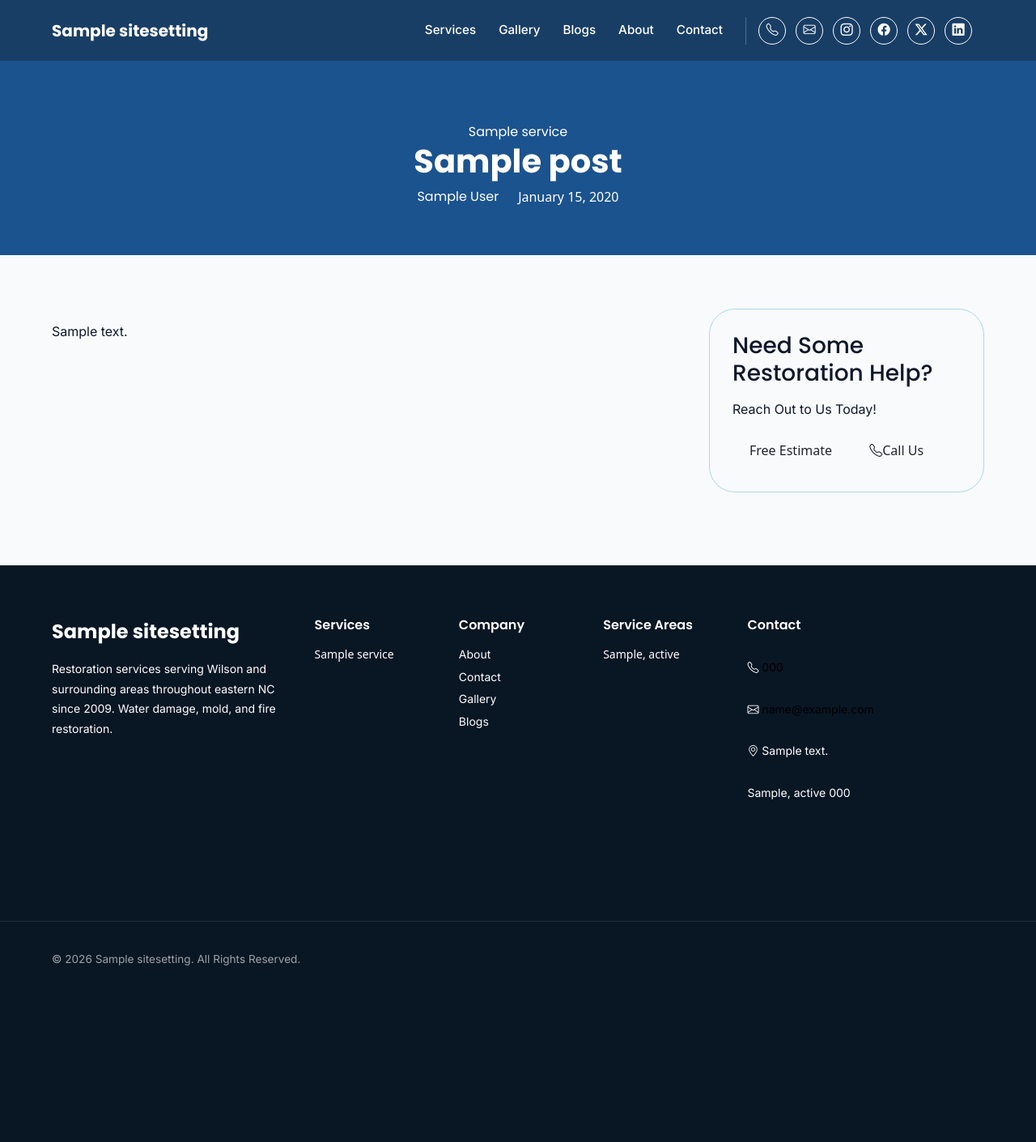
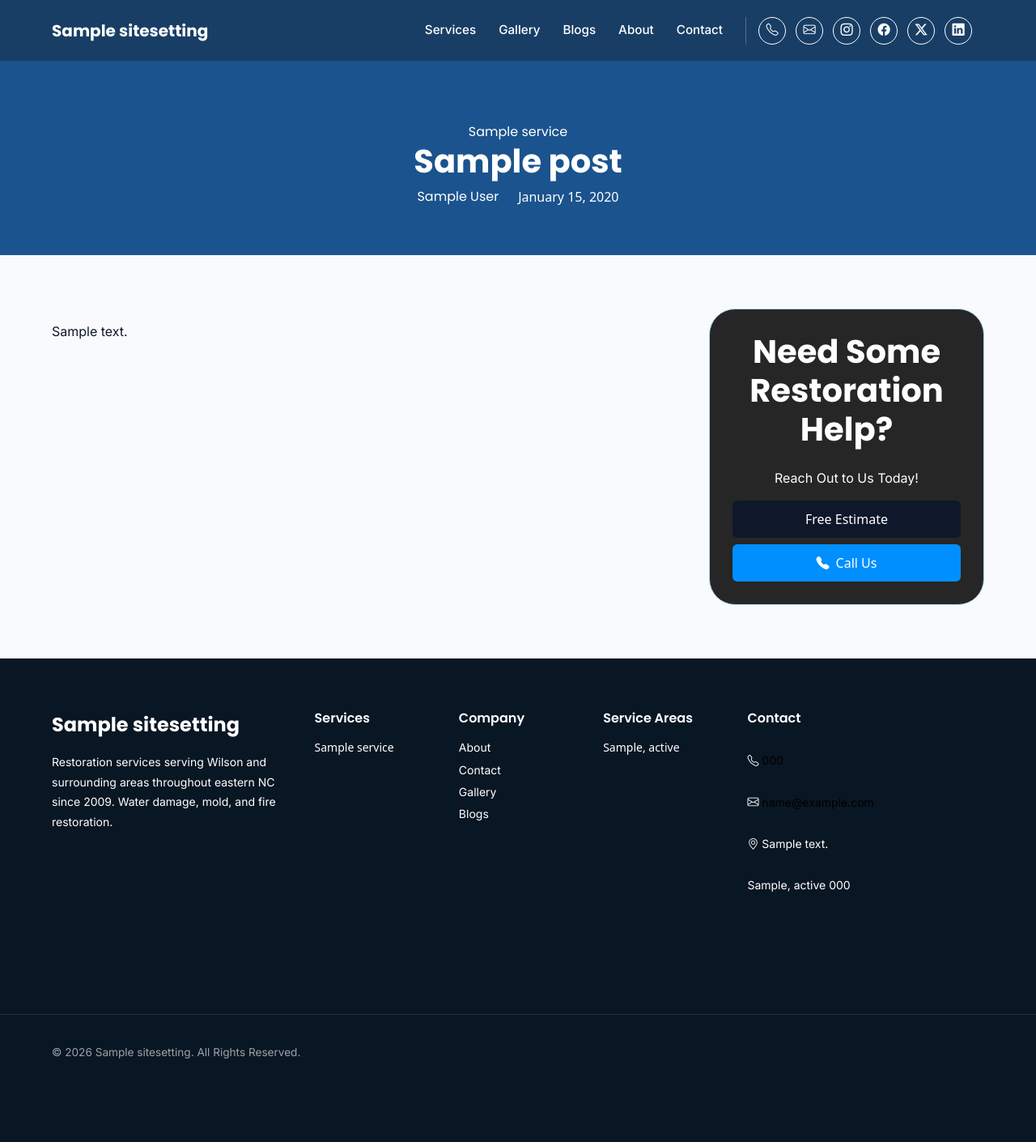
Before and after one commit to vanlandinghamanderson/Restoration-Company-Website, a Django app: a page that uses templates/core/blog_detail.html in a window 1280 px wide. Shown: the whole page at 81% size. Before the commit the page ends 1192 px from the top, so only its background shows below. Run offline with Django 5.2, Linux system fonts and the light colour scheme; tables that the repository leaves empty hold one stand-in row (values such as "Sample post").

Commit message:
Sidebar installed

```diff
--- a/static/core/css/styles.css
+++ b/static/core/css/styles.css
@@ -919,10 +919,53 @@ section {
     border: 1px solid lightblue;
     border-radius: 2rem;
     padding: 1.75rem;
-    margin-bottom: 1.5rem;
+    display: flex;
+    flex-direction: column;
+    gap: 1rem;
+    text-align: center;
+    background-color: #262626;
+    color: white;
 }
 
+.sidebar-cta h1 {
+    font-weight: bolder;
+}
 
+.sidebar-cta p {
+    font-size: medium;
+    margin: auto;
+}
+
+.sidebar-cta_buttons {
+    display: flex;
+    flex-direction: column;
+    gap: .5rem;
+}
+
+.contact-button {
+    color: white;
+    background-color: #0f172a;
+}
+
+.contact-button:hover {
+    transform: scale(1.1);
+    background-color: #0f172a;
+    color: white;
+}
+
+.call-button {
+    color: white;
+    background-color: #008FFF;
+    display: flex;
+    gap: .5rem;
+    justify-content: center;
+}
+
+.call-button:hover {
+    transform: scale(1.1);
+    background-color: #008FFF;
+    color: white;
+}
 
 /***** Mobile *****/
 @media (max-width: 897px) {
--- a/templates/core/blog_detail.html
+++ b/templates/core/blog_detail.html
@@ -24,12 +24,12 @@
 
             <aside class="two-col_sidebar">
                 <div class="sidebar-cta">
-                    <h3>Need Some Restoration Help?</h3>
+                    <h1>Need Some Restoration Help?</h1>
                     <p>Reach Out to Us Today!</p>
                     <div class="sidebar-cta_buttons">
                         <a href="{% url 'contact' %}" class="btn contact-button">Free Estimate</a>
-                        <a href="tel:{{ restoration_site_setting.phone_number }}"  class="btn btn--outline btn--block">
-                            <i class="bi bi-telephone" aria-hidden="true"></i>Call Us
+                        <a href="tel:{{ restoration_site_setting.phone_number }}"  class="btn call-button">
+                            <i class="bi bi-telephone-fill" aria-hidden="true"></i>Call Us
                         </a>
                     </div>
                 </div>
```
